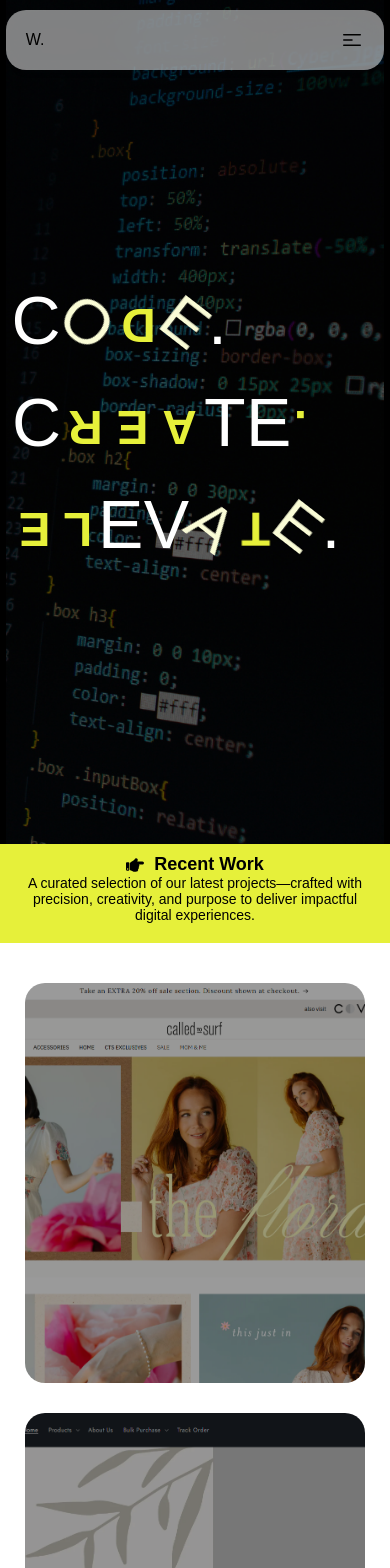
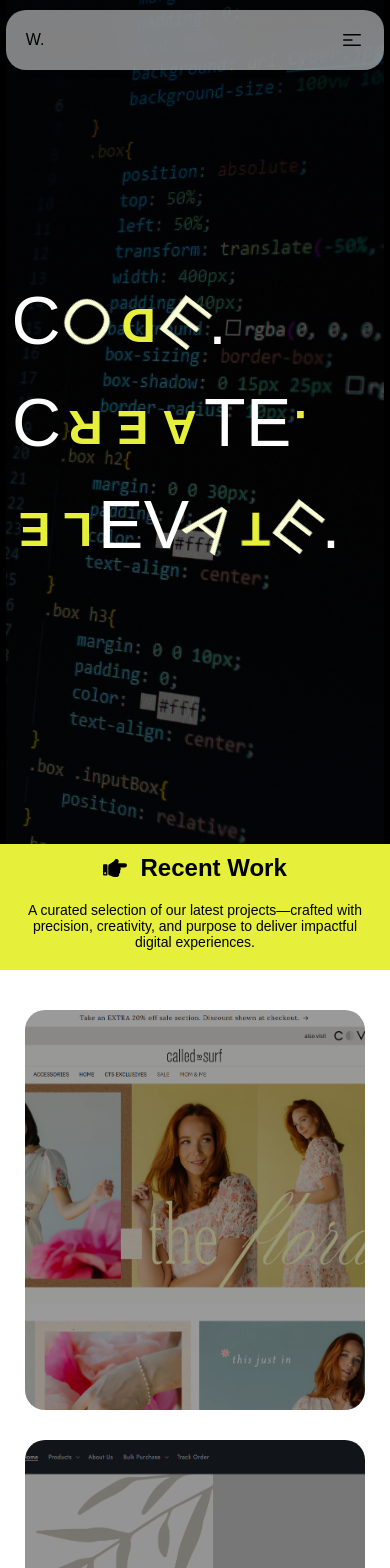
Before and after one commit to AgyapalSingh/next-learning-project, a Next.js app: page / in a window 390 px wide. Shown: the top 1568 px of the page. Built offline with nearby package versions, Linux system fonts and the light colour scheme; a web font is replaced by a local one.

Commit message:
CSS updated

```diff
--- a/app/globals.css
+++ b/app/globals.css
@@ -505,7 +505,8 @@ header {
 
 @media (max-width: 768px) {
   .galley-section-title {
-    font-size: 18px;
+    font-size: 24px;
+     margin-bottom: 20px;
   }
   .galley-section-description {
     width: 90%;
```
